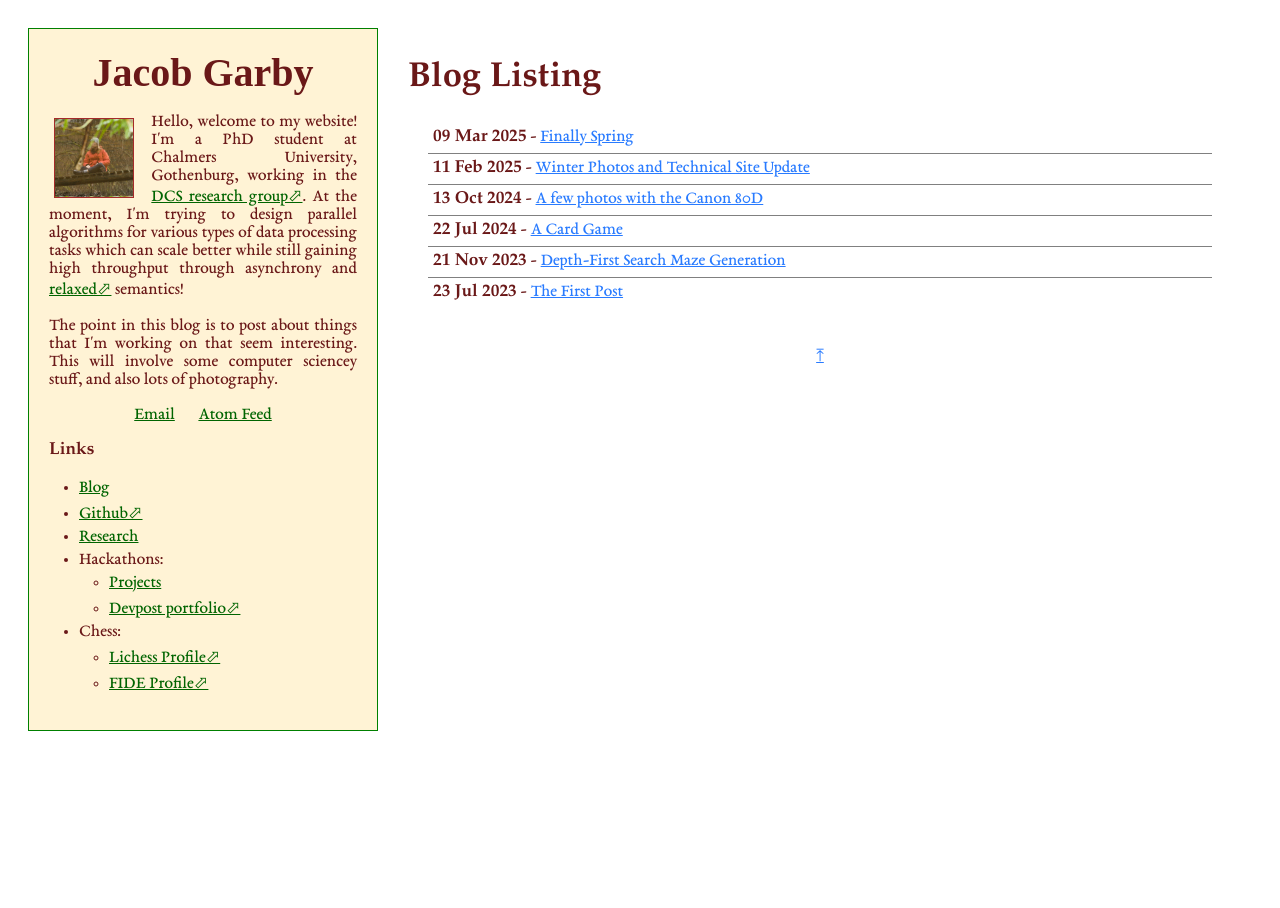
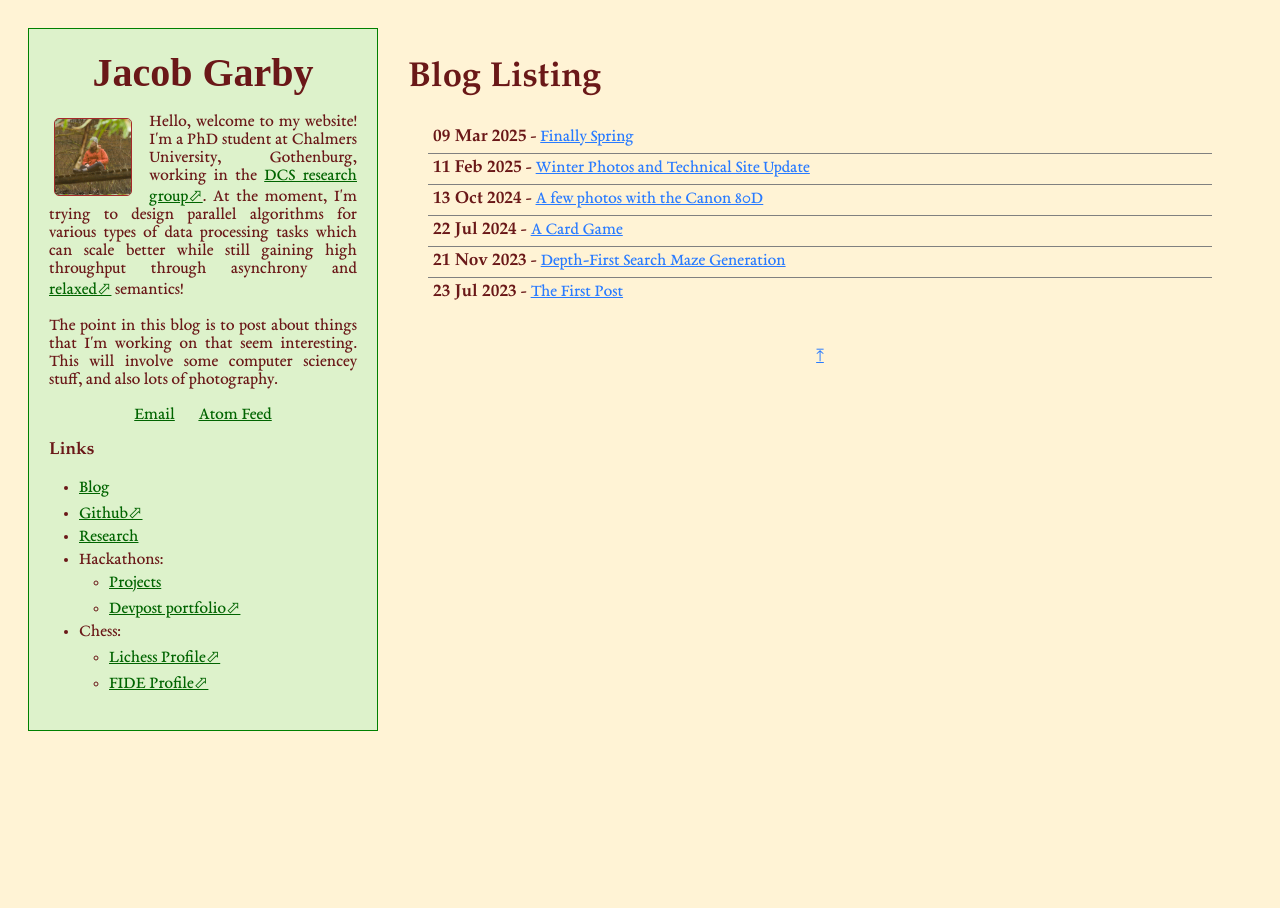
Before and after one commit to j4cobgarby/j4cobgarby.github.io, a Jekyll site: the page built from index.html, in a window 1280 px wide. Built offline with Jekyll 4.4.1, drawn with Linux system fonts in a browser that asks for light colours; some web fonts are replaced.

Commit message:
soften page style - green sidebar, beige bg

```diff
--- a/_plugins/use_jpg_thumbnails.rb
+++ b/_plugins/use_jpg_thumbnails.rb
@@ -20,7 +20,6 @@ module Jekyll
       thumb = @img_name.sub(/\.(\w+)$/, '_thumbnail.\1')
       "#{thumb}"
       "[![](#{thumb})](#{@img_name})"
-      # "blahlkw lkjdalw "
     end
   end
 end
--- a/assets/css/style.css
+++ b/assets/css/style.css
@@ -23,6 +23,7 @@
 
 html, body {
     height: 100%;
+    background-color: #fff3d5;
 }
 
 body {
@@ -82,7 +83,8 @@ div.sidebar li {
 }
 
 div.sidebar {
-    background-color: #fff3d5;
+    /*background-color: #fff3d5;*/
+    background-color: #ddf2cb;
     overflow-x: hidden;
     height: fit-content;
 
@@ -219,6 +221,8 @@ img {
     max-width: 80%;
     display: inline-block;
     margin: 5px;
+    border-radius: 5px;
+    box-sizing: border-box;
 }
 
 img.icon {
```
Also changed, not shown: 1 other file.
